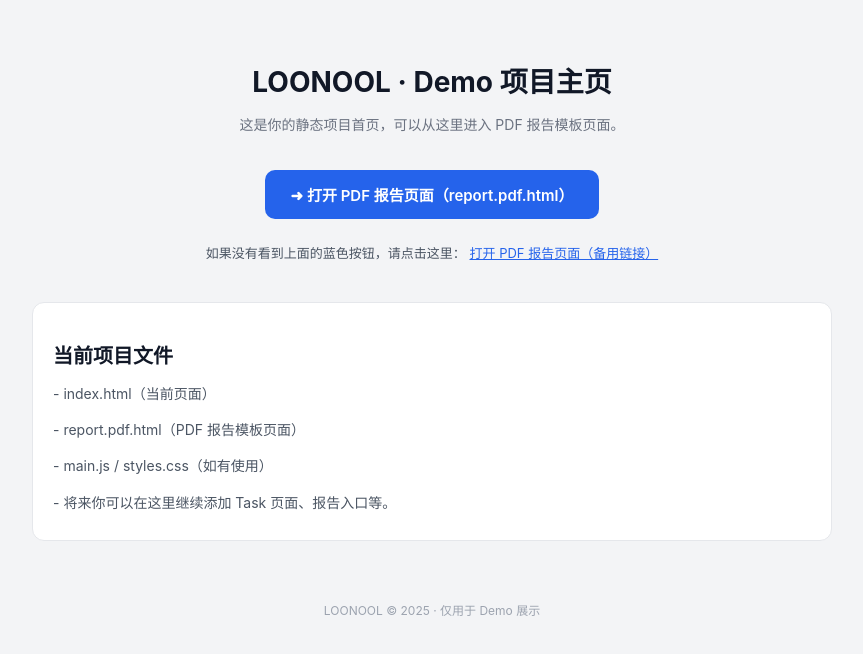
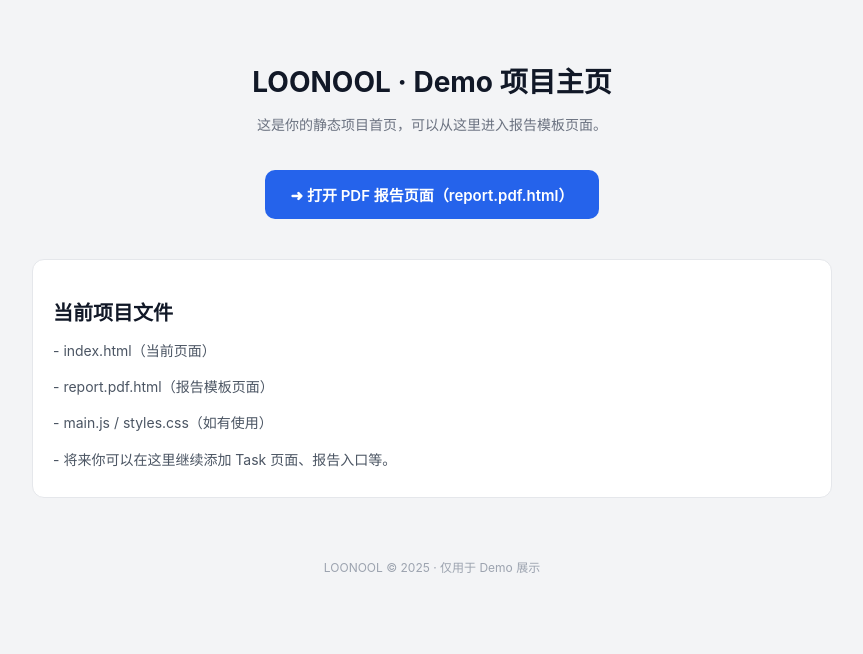
Before and after one commit to 101ping/loonool--v1, a plain HTML site: page index.html in a window 1280 px wide. Shown: the whole page, without its empty margins (208-1071 px from the left). Drawn offline with Linux system fonts and the light colour scheme.

Commit message:
Update index.html

```diff
--- a/index.html
+++ b/index.html
@@ -44,7 +44,6 @@
       font-size: 15px;
       font-weight: 600;
       transition: all 0.2s ease;
-      margin-bottom: 16px;
     }
 
     .button:hover {
@@ -83,31 +82,18 @@
 <body>
   <div class="container">
     <h1>LOONOOL · Demo 项目主页</h1>
-    <p class="desc">这是你的静态项目首页，可以从这里进入 PDF 报告模板页面。</p>
+    <p class="desc">这是你的静态项目首页，可以从这里进入报告模板页面。</p>
 
-    <!-- 蓝色大按钮（内联一样写一遍，防止被外部样式覆盖） -->
-    <a
-      href="report.pdf.html"
-      target="_blank"
-      class="button"
-      style="display:inline-block;background:#2563eb;color:#fff;border-radius:10px;
-             padding:14px 26px;text-decoration:none;font-size:15px;font-weight:600;"
-    >
+    <!-- 跳转按钮 -->
+    <a class="button" href="report.pdf.html" target="_blank">
       ➜ 打开 PDF 报告页面（report.pdf.html）
     </a>
 
-    <!-- 备用纯文字链接：即使样式失效，也能看到 -->
-    <p style="margin-top:8px;font-size:13px;color:#4b5563;">
-      如果没有看到上面的蓝色按钮，请点击这里：
-      <a href="report.pdf.html" target="_blank" style="color:#2563eb;">
-        打开 PDF 报告页面（备用链接）
-      </a>
-    </p>
-
+    <!-- 可选：预览信息卡片 -->
     <div class="card">
       <h2>当前项目文件</h2>
       <p>- index.html（当前页面）</p>
-      <p>- report.pdf.html（PDF 报告模板页面）</p>
+      <p>- report.pdf.html（报告模板页面）</p>
       <p>- main.js / styles.css（如有使用）</p>
       <p>- 将来你可以在这里继续添加 Task 页面、报告入口等。</p>
     </div>
```
